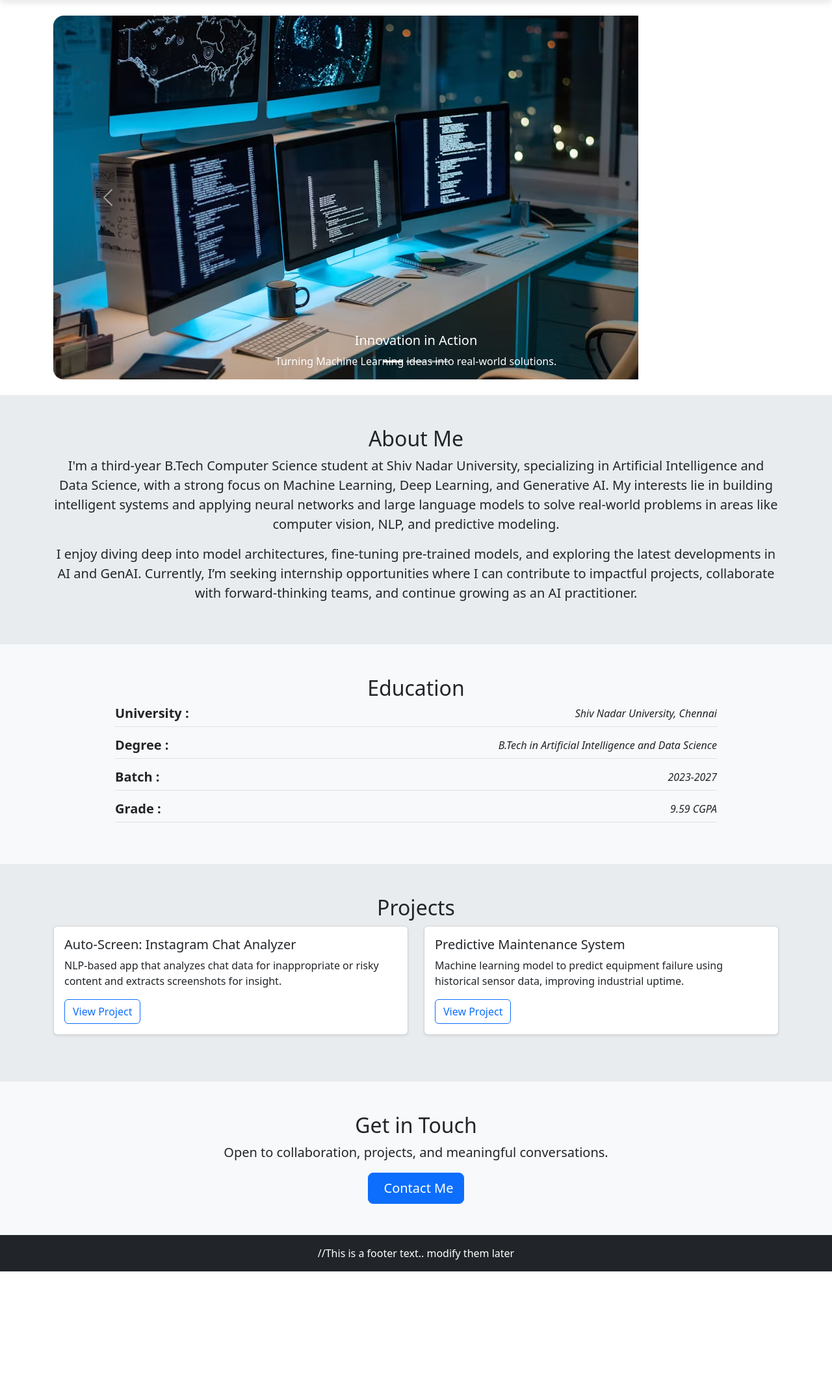
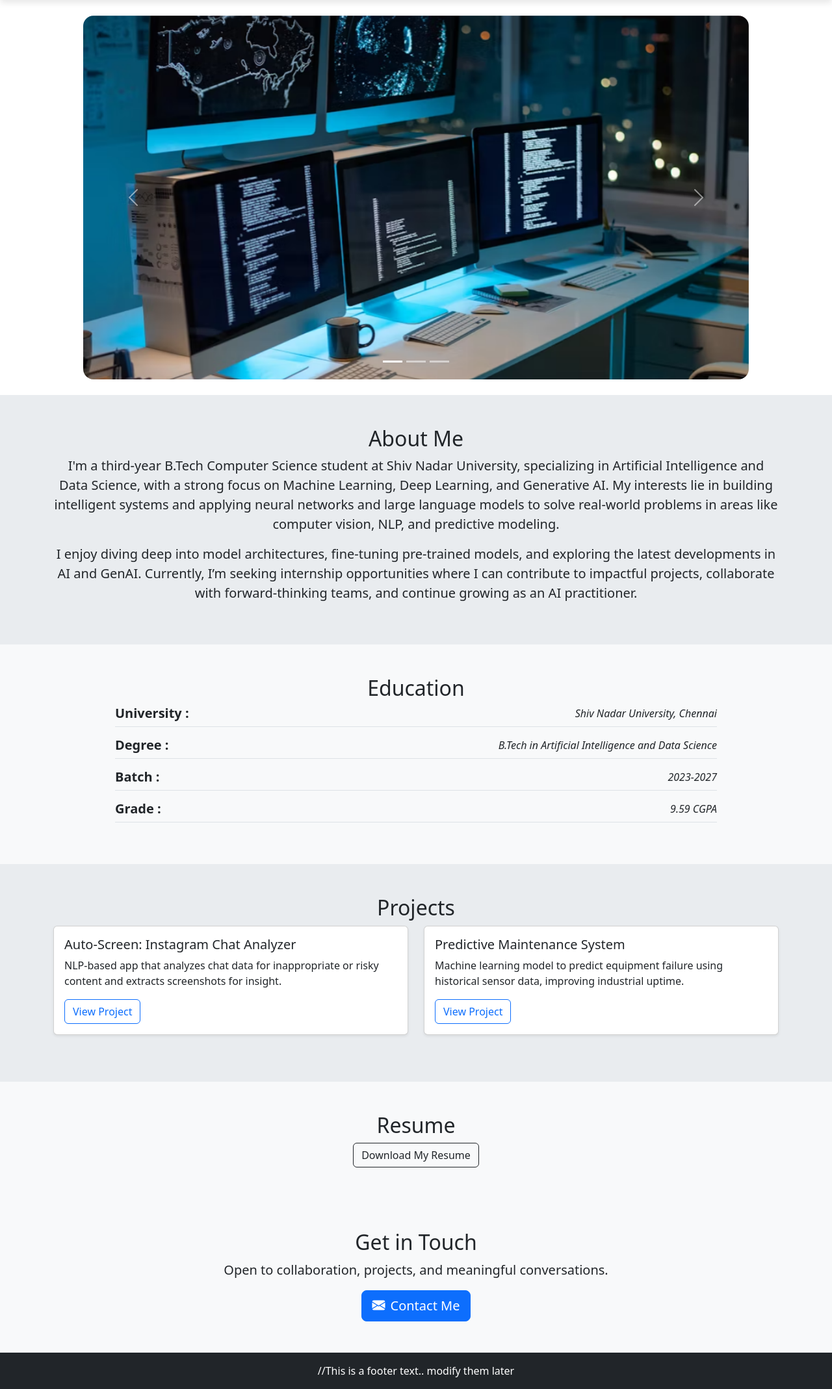
Before and after one commit to Yashwanth-Krishna-D/flask-application, a Flask app: page / in a window 1280 px wide. Shown: the part 100-2238 px from the top of the page at 65% size. Before the commit the page ends 2057 px from the top, so only its background shows below. Run offline with Flask 3, Linux system fonts and the light colour scheme; some libraries are stand-ins or nearby versions.

Commit message:
Completed Modal website

```diff
--- a/templates/home.html
+++ b/templates/home.html
@@ -7,14 +7,14 @@
 
   <!-- Bootstrap CSS -->
   <link href="https://cdn.jsdelivr.net/npm/bootstrap@5.3.6/dist/css/bootstrap.min.css" rel="stylesheet">
-  <script src="https://cdn.jsdelivr.net/npm/bootstrap@5.3.6/dist/js/bootstrap.bundle.min.js"></script>
-
+  <link rel="stylesheet" href="https://cdn.jsdelivr.net/npm/bootstrap-icons@1.10.5/font/bootstrap-icons.css">
   <style>
-
     .carousel-custom {
       height: 70vh;
+      width: 80vw;
       overflow: hidden;
       border-radius: 1rem;
+      margin: auto;
     }
 
     .carousel-custom img {
@@ -37,11 +37,15 @@
     .navbar {
       box-shadow: 0 4px 10px rgba(0, 0, 0, 0.1);
     }
+
+    html {
+      scroll-behavior: smooth;
+    }
   </style>
 </head>
 <body>
 
-  <!-- Navigation Bar with Hero Section Content -->
+  <!-- Navigation Bar -->
   <nav class="navbar navbar-expand-lg navbar-dark bg-dark py-3 sticky-top">
     <div class="container-fluid">
       <a class="navbar-brand d-flex flex-column" href="#">
@@ -63,37 +67,41 @@
     </div>
   </nav>
 
-  <!-- Carousel Section -->
-  <div class="container my-4">
-    <div id="carouselExampleCaptions" class="carousel slide carousel-custom mx-auto" data-bs-ride="carousel">
+  <!-- Carousel -->
+  <div class="container my-4 px-0">
+    <div id="carouselExampleCaptions" class="carousel slide carousel-custom" data-bs-ride="carousel">
       <div class="carousel-indicators">
         <button type="button" data-bs-target="#carouselExampleCaptions" data-bs-slide-to="0" class="active" aria-label="Slide 1"></button>
         <button type="button" data-bs-target="#carouselExampleCaptions" data-bs-slide-to="1" aria-label="Slide 2"></button>
         <button type="button" data-bs-target="#carouselExampleCaptions" data-bs-slide-to="2" aria-label="Slide 3"></button>
       </div>
+
       <div class="carousel-inner">
         <div class="carousel-item active">
-          <img src = "{{url_for( 'static', filename = 'banner.jpg')}}" alt="Slide 1">
+          <img src="{{ url_for('static', filename='banner1.jpg') }}" class="d-block w-100" alt="Machine Learning Project">
           <div class="carousel-caption d-none d-md-block">
             <h5>Innovation in Action</h5>
             <p>Turning Machine Learning ideas into real-world solutions.</p>
           </div>
         </div>
+
         <div class="carousel-item">
-          <img src = "{{url_for( 'static', filename = 'banner.jpg')}}" alt="Slide 2">
+          <img src="{{ url_for('static', filename='banner2.jpg') }}" class="d-block w-100" alt="AI Application">
           <div class="carousel-caption d-none d-md-block">
-            <h5>Project-Driven Learning</h5>
-            <p>Every line of code takes me closer to innovation.</p>
+            <h5>Driven by Curiosity</h5>
+            <p>Building intelligent systems that learn and adapt.</p>
           </div>
         </div>
+
         <div class="carousel-item">
-          <img src = "{{url_for( 'static', filename = 'banner.jpg')}}" alt= "Slide 3">
+          <img src="{{ url_for('static', filename='banner1.jpg') }}" class="d-block w-100" alt="Team Work">
           <div class="carousel-caption d-none d-md-block">
-            <h5>Team Collaborations</h5>
-            <p>Working together to build smarter technologies.</p>
+            <h5>Collaborative Spirit</h5>
+            <p>Working with diverse minds to deliver impactful projects.</p>
           </div>
         </div>
       </div>
+
       <button class="carousel-control-prev" type="button" data-bs-target="#carouselExampleCaptions" data-bs-slide="prev">
         <span class="carousel-control-prev-icon"></span>
         <span class="visually-hidden">Previous</span>
@@ -159,6 +167,14 @@
     </div>
   </section>
 
+  <!-- Resume Section -->
+  <section id="resume" class="py-5 bg-light text-center">
+    <div class="container">
+      <h2 class="section-title">Resume</h2>
+      <a href="static/Yashwanth_Resume.pdf" class="btn btn-outline-dark" download>Download My Resume</a>
+    </div>
+  </section>
+
   <!-- Contact Section -->
   <section id="contact" class="py-5 bg-light text-center">
     <div class="container">
@@ -171,7 +187,7 @@
   <!-- Footer -->
   <footer class="bg-dark text-white text-center py-3">
     <div class="container">
-        <p class="mb-0">{{footer}}</p>
+      <p class="mb-0">{{ footer or "© 2025 Yashwanth Krishna D. All rights reserved." }}</p>
     </div>
   </footer>
 
```
Also changed, not shown: static/banner1.jpg (renamed from static/banner.jpg), 1 other file. Lines whose indentation alone changed are shown as unchanged.
